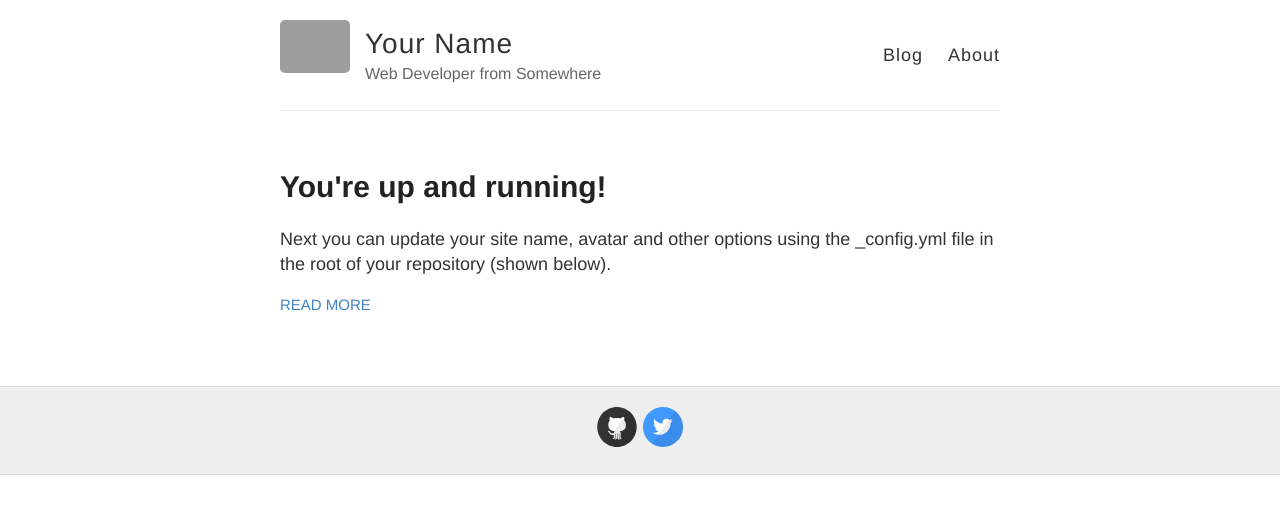
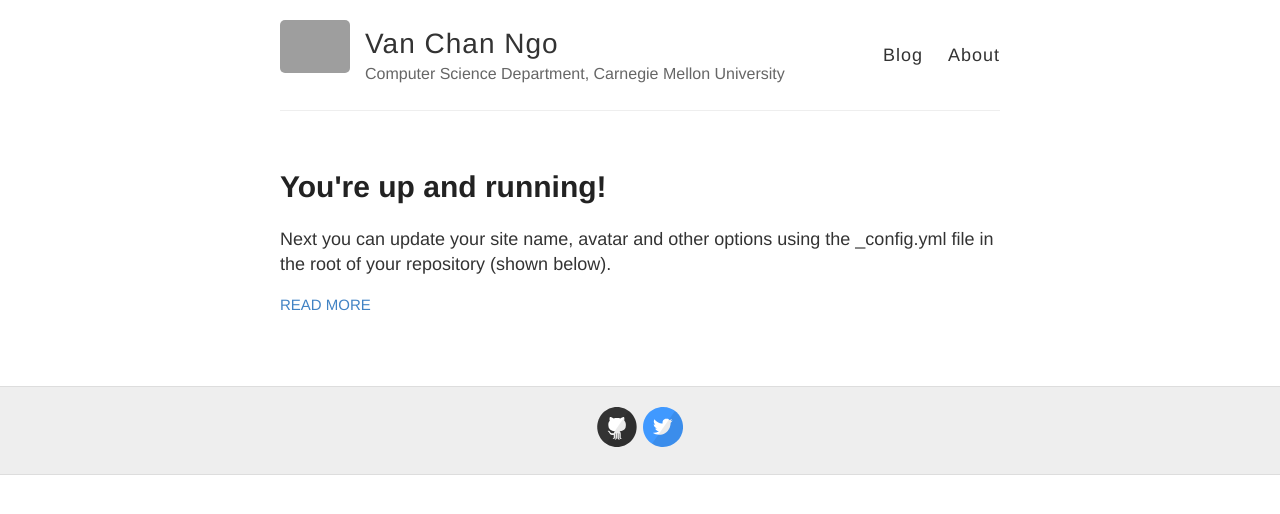
Before and after one commit to channgo2203/channgo2203.github.io, a Jekyll site: the page built from index.html, in a window 1280 px wide. Shown: the top 514 px of the page. Built offline with Jekyll 4.4.1, drawn with Linux system fonts in a browser that asks for light colours; grey boxes are pictures that could not be loaded.

Commit message:
Updated _config.yml

```diff
--- a/_config.yml
+++ b/_config.yml
@@ -3,13 +3,13 @@
 #
 
 # Name of your site (displayed in the header)
-name: Your Name
+name: Van Chan Ngo
 
 # Short bio or description (displayed in the header)
-description: Web Developer from Somewhere
+description: Computer Science Department, Carnegie Mellon University
 
 # URL of your avatar or profile pic (you could use your GitHub profile pic)
-avatar: https://raw.githubusercontent.com/barryclark/jekyll-now/master/images/jekyll-logo.png
+avatar: http://channgo2203.github.io/images/logo.png
 
 #
 # Flags below are optional
```
